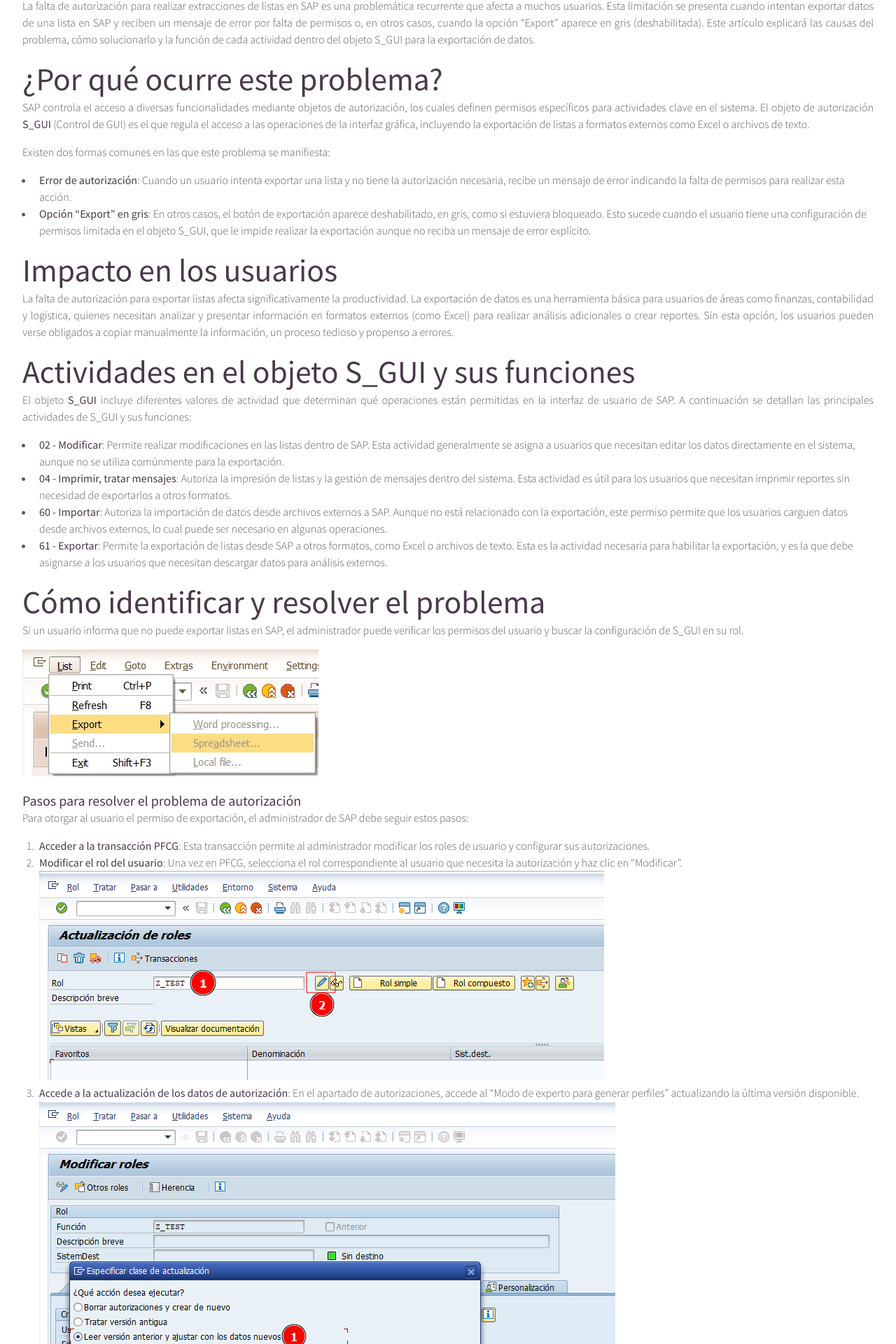
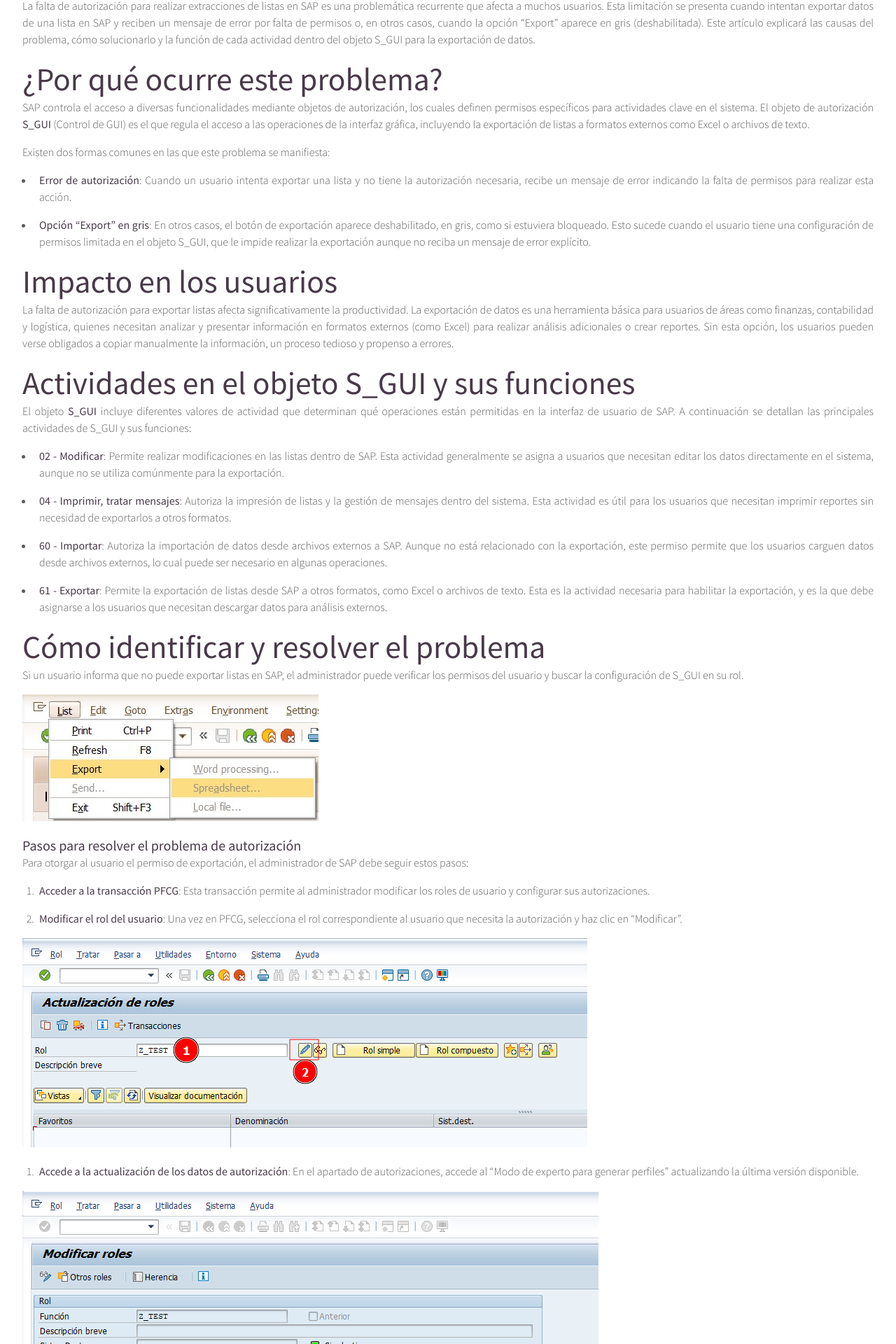
Before and after one commit to saptitud/saptiweb, a Jekyll site: the page built from _posts/2024-11-14-exportar-en-sap.md, in a window 1280 px wide. Shown: the part 1223-3143 px from the top of the page at 70% size. Built offline with Jekyll 4.4.1, drawn with Linux system fonts in a browser that asks for light colours.

Commit message:
Update 2024-11-14-exportar-en-sap.md

```diff
--- a/_posts/2024-11-14-exportar-en-sap.md
+++ b/_posts/2024-11-14-exportar-en-sap.md
@@ -21,6 +21,7 @@
 Existen dos formas comunes en las que este problema se manifiesta:
 
 - **Error de autorización**: Cuando un usuario intenta exportar una lista y no tiene la autorización necesaria, recibe un mensaje de error indicando la falta de permisos para realizar esta acción.
+
 - **Opción "Export" en gris**: En otros casos, el botón de exportación aparece deshabilitado, en gris, como si estuviera bloqueado. Esto sucede cuando el usuario tiene una configuración de permisos limitada en el objeto S_GUI, que le impide realizar la exportación aunque no reciba un mensaje de error explícito.
 
 ## Impacto en los usuarios
@@ -32,39 +33,71 @@
 El objeto **S_GUI** incluye diferentes valores de actividad que determinan qué operaciones están permitidas en la interfaz de usuario de SAP. A continuación se detallan las principales actividades de S_GUI y sus funciones:
 
 - **02 - Modificar**: Permite realizar modificaciones en las listas dentro de SAP. Esta actividad generalmente se asigna a usuarios que necesitan editar los datos directamente en el sistema, aunque no se utiliza comúnmente para la exportación.
+
 - **04 - Imprimir, tratar mensajes**: Autoriza la impresión de listas y la gestión de mensajes dentro del sistema. Esta actividad es útil para los usuarios que necesitan imprimir reportes sin necesidad de exportarlos a otros formatos.
+
 - **60 - Importar**: Autoriza la importación de datos desde archivos externos a SAP. Aunque no está relacionado con la exportación, este permiso permite que los usuarios carguen datos desde archivos externos, lo cual puede ser necesario en algunas operaciones.
+
 - **61 - Exportar**: Permite la exportación de listas desde SAP a otros formatos, como Excel o archivos de texto. Esta es la actividad necesaria para habilitar la exportación, y es la que debe asignarse a los usuarios que necesitan descargar datos para análisis externos.
 
 ## Cómo identificar y resolver el problema
 
 Si un usuario informa que no puede exportar listas en SAP, el administrador puede verificar los permisos del usuario y buscar la configuración de S_GUI en su rol.
 
-![Imagen 1](/assets/images/extraer_en_sap/1.png)
+<p align="center">
+  <img src="/assets/images/extraer_en_sap/1.png" alt="Image 1">
+</p>
 
 ### Pasos para resolver el problema de autorización
 
 Para otorgar al usuario el permiso de exportación, el administrador de SAP debe seguir estos pasos:
 
 1. **Acceder a la transacción PFCG**: Esta transacción permite al administrador modificar los roles de usuario y configurar sus autorizaciones.
+
 2. **Modificar el rol del usuario**: Una vez en PFCG, selecciona el rol correspondiente al usuario que necesita la autorización y haz clic en "Modificar".
-![Imagen 2](/assets/images/extraer_en_sap/2.png)
+
+<p align="center">
+  <img src="/assets/images/extraer_en_sap/2.png" alt="Image 2">
+</p>
+
 3. **Accede a la actualización de los datos de autorización**: En el apartado de autorizaciones, accede al “Modo de experto para generar perfiles” actualizando la última versión disponible.
-![Imagen 3](/assets/images/extraer_en_sap/3.png)
-![Imagen 4](/assets/images/extraer_en_sap/4.png)
+
+<p align="center">
+  <img src="/assets/images/extraer_en_sap/3.png" alt="Image 3">
+</p>
+
+<p align="center">
+  <img src="/assets/images/extraer_en_sap/4.png" alt="Image 4">
+</p>
+
 4. **Agregar el objeto S_GUI**: Agrega el objeto S_GUI si aún no está presente en el rol del usuario. Asegúrate de asignarle la actividad 61 (Exportar) para habilitar la opción de exportación.
-![Imagen 5](/assets/images/extraer_en_sap/5.png)
-![Imagen 6](/assets/images/extraer_en_sap/6.png)
+
+<p align="center">
+  <img src="/assets/images/extraer_en_sap/5.png" alt="Image 5">
+</p>
+
+<p align="center">
+  <img src="/assets/images/extraer_en_sap/6.png" alt="Image 6">
+</p>
+
 5. **Generar y asignar el rol**: Tras realizar los cambios, guarda y genera el rol actualizado para que los nuevos permisos sean efectivos. Al pulsar el botón de “Generar” puede que aparezca un pop-up informando que hay autorizaciones pendientes, depende de cómo se haya mantenido el rol que estás modificando, podéis darle a Generar de todas formas. Luego, verifica que el usuario pueda realizar la exportación sin problemas.
-![Imagen 7](/assets/images/extraer_en_sap/7.png)
-![Imagen 8](/assets/images/extraer_en_sap/8.png)
+
+<p align="center">
+  <img src="/assets/images/extraer_en_sap/7.png" alt="Image 7">
+</p>
+
+<p align="center">
+  <img src="/assets/images/extraer_en_sap/7.png" alt="Image 7">
+</p>
 
 ### ¿Qué hacer si "Export" sigue apareciendo en gris después de configurar la autorización?
 
 Si después de asignar la actividad 61 el botón "Export" continúa en gris, pueden existir configuraciones adicionales que estén afectando la funcionalidad:
 
 - **Restricciones en el perfil del usuario**: Revisa si el usuario tiene restricciones en su perfil de sistema que limitan el uso de ciertas funciones en SAP.
+
 - **Limitaciones de seguridad globales**: Algunas empresas implementan configuraciones de seguridad globales para limitar la exportación de datos por razones de privacidad. Consulta con el equipo de seguridad para verificar si existen políticas que afectan a los usuarios.
+
 - **Configuraciones específicas de transacción**: En algunas transacciones, el botón de exportación puede estar deshabilitado debido a la configuración de la transacción específica. Verifica si el comportamiento ocurre en todas las transacciones o solo en una en particular.
 
 ## Consideraciones de seguridad
```
